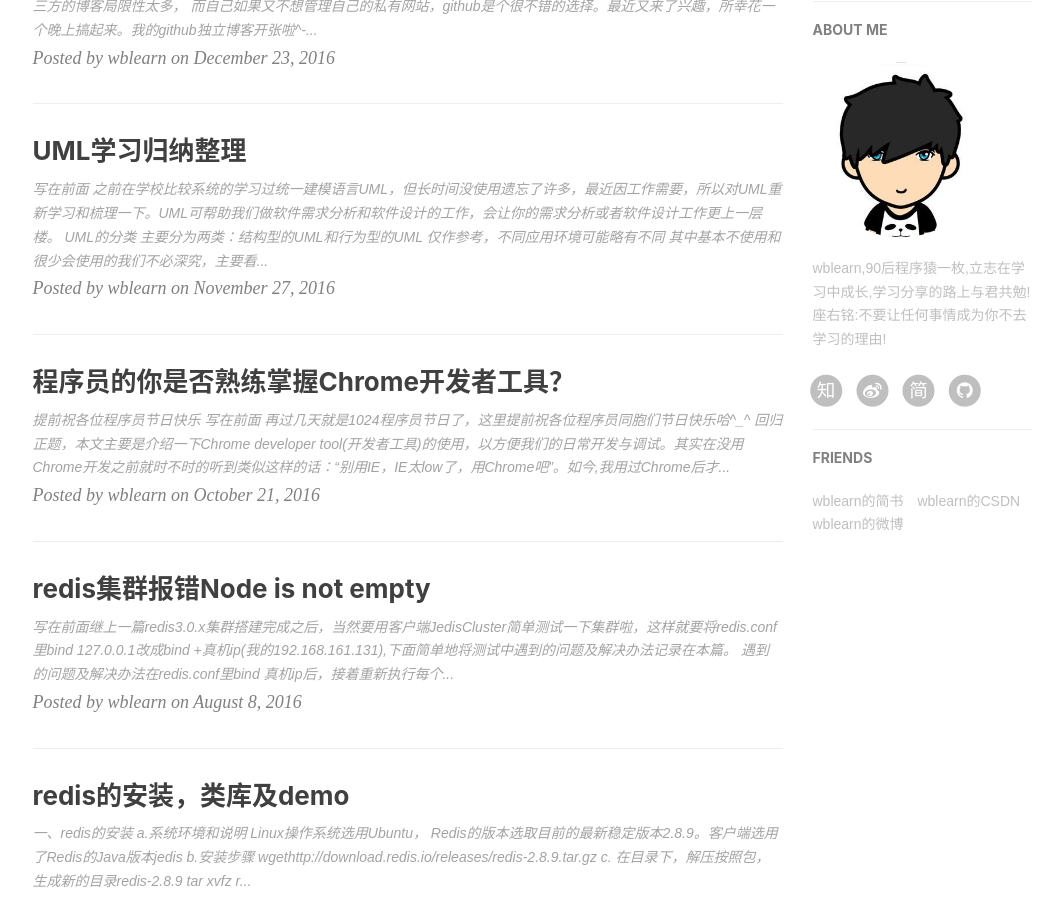
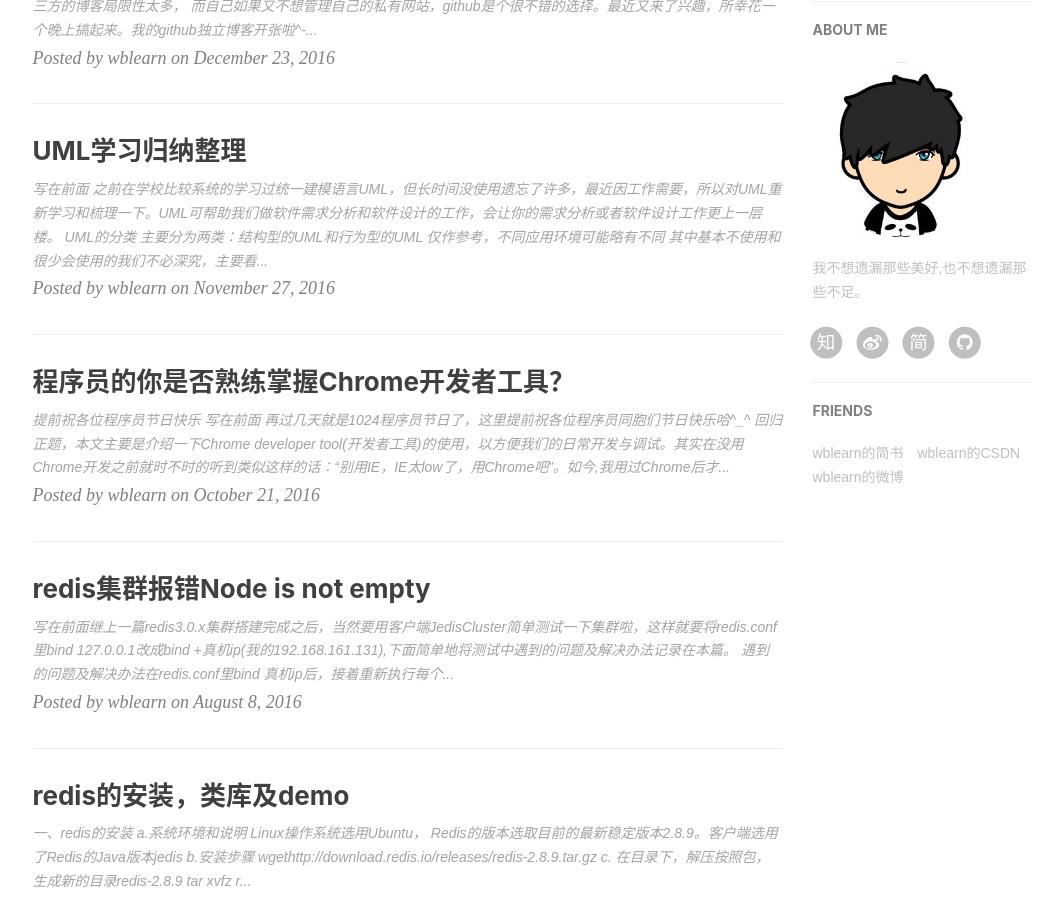
Before and after one commit to wblearn/wblearn.github.io, a Jekyll site: the page built from index.html, in a window 1280 px wide and 900 px high, scrolled down 564 px. Shown: the whole window, without its empty margins (135-1198 px from the left). Built offline with Jekyll 4.4.1, drawn with Linux system fonts in a browser that asks for light colours; nearby versions of some CDN libraries; the list of posts is cut into pages by our own code.

Commit message:
change description

```diff
--- a/_config.yml
+++ b/_config.yml
@@ -3,7 +3,7 @@
 SEOTitle: Wblearn的博客 | Wblearn Blog
 header-img: img/home-bg-art.jpg
 email: 1275660493@qq.com
-description: "wblearn，90后程序猿一枚，立志在学习中成长，学习分享的路上与君共勉！ 座右铭：不要让任何事情成为你不去学习的理由！"
+description: "@wblearn,不要让任何事情成为你不去学习的理由！"
 keyword: "wblearn, @wblearn, wblearn的博客,wblearn Blog, 博客, 个人网站, 互联网"
 url: "http://wblearn.github.io/"              # your host, for absolute URL
 baseurl: ""                             # for example, '/blog' if your blog hosted on 'host/blog'
@@ -72,7 +72,7 @@
 
 # Sidebar settings
 sidebar: true                           # whether or not using Sidebar.
-sidebar-about-description: "wblearn,90后程序猿一枚,立志在学习中成长,学习分享的路上与君共勉!座右铭:不要让任何事情成为你不去学习的理由!"
+sidebar-about-description: "我不想遗漏那些美好,也不想遗漏那些不足。"
 sidebar-avatar: /img/avatar-wb.jpg      # use absolute URL, seeing it's used in both `/` and `/about/`
 
 
```
